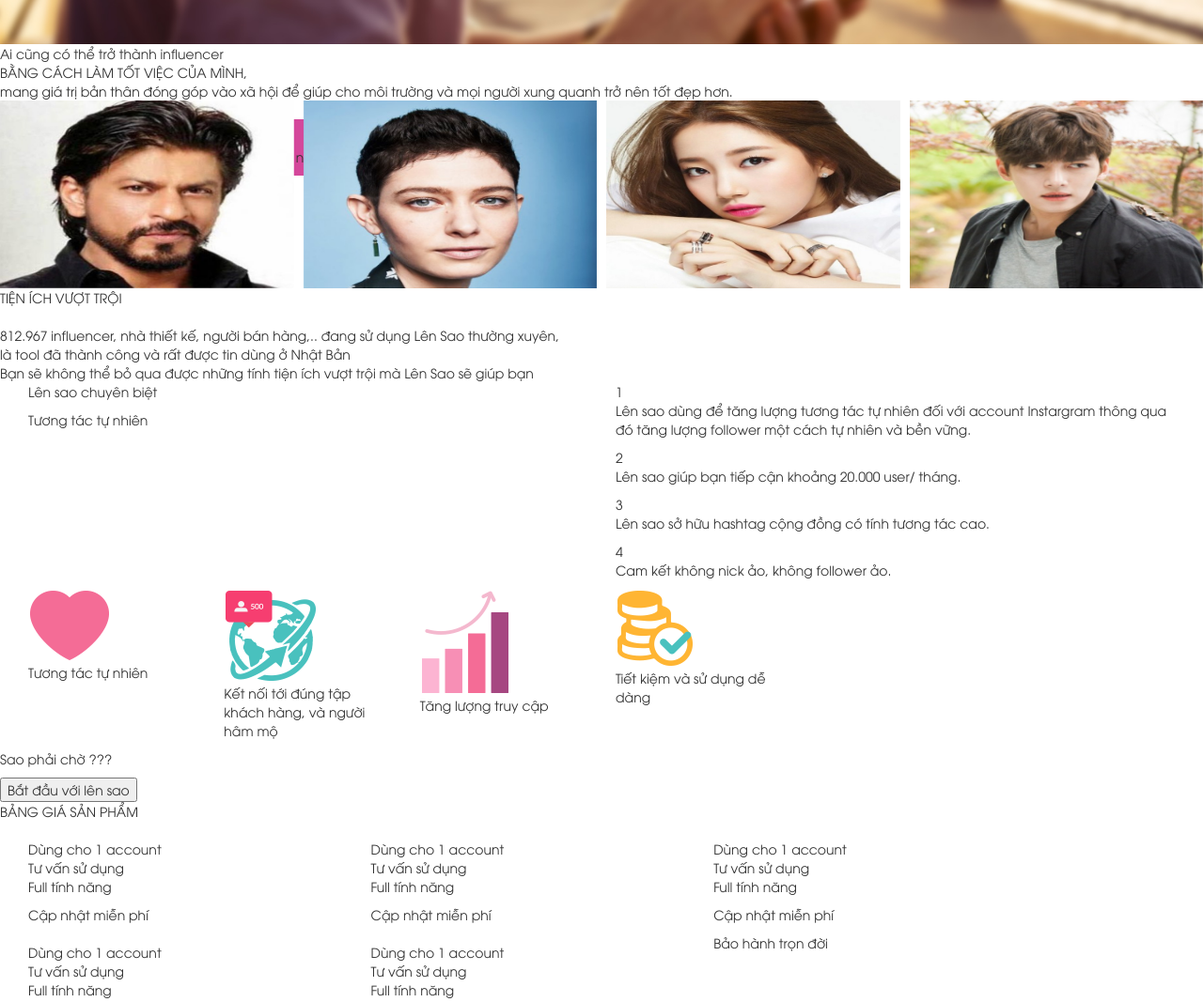
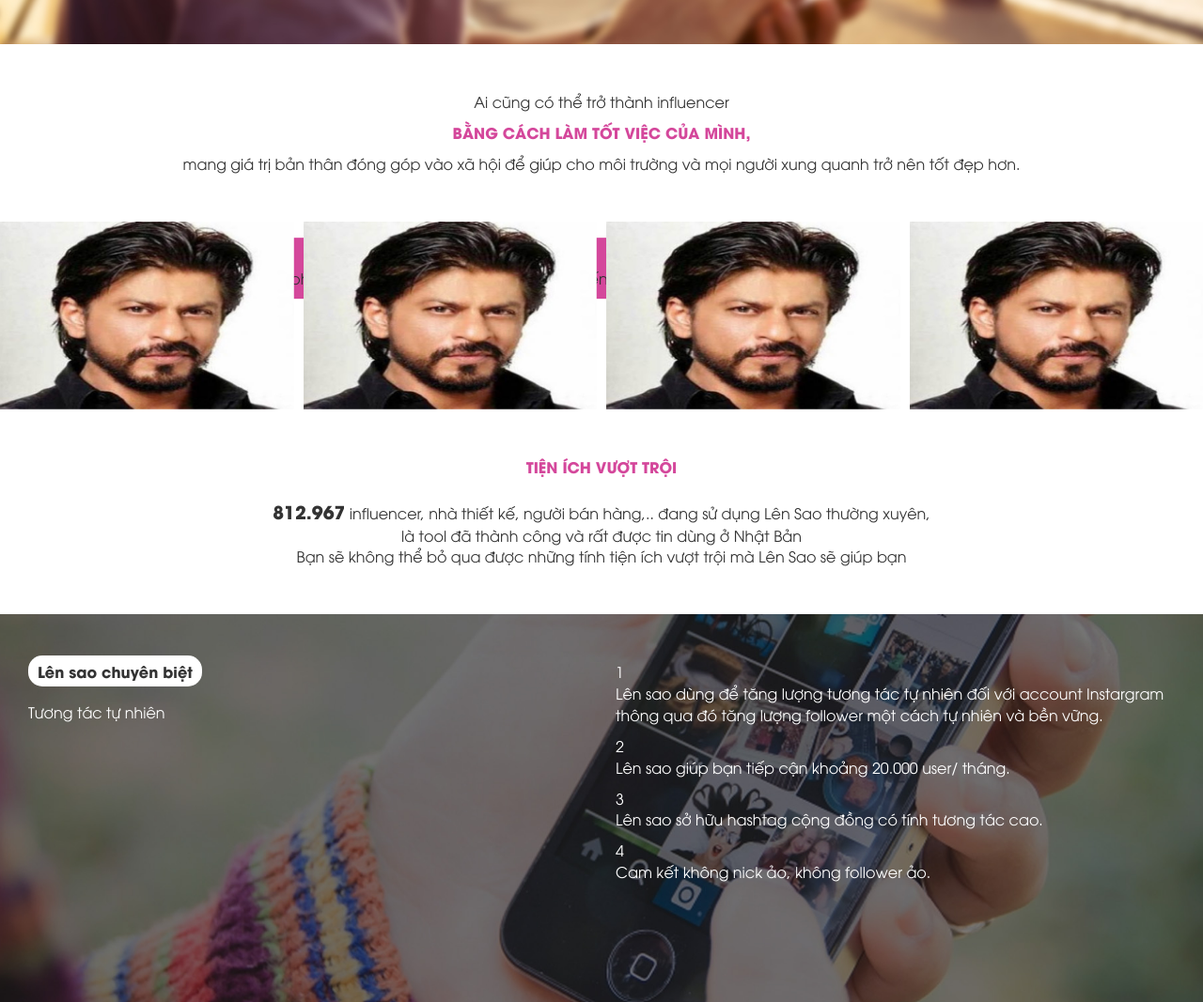
Before and after one commit to cdr9042/len-sao, a website with bundled scripts: page pages/index.html in a window 1280 px wide. Shown: the part 510-1577 px from the top of the page at 94% size. Built offline with nearby package versions, Linux system fonts and the light colour scheme.

Commit message:
no message

```diff
--- a/css/index.css
+++ b/css/index.css
@@ -5,13 +5,39 @@
   align-items: center !important;
 }
 
-#greet-section {
+.mt-20 {
+  margin-top: 20px;
+}
+
+.mb-20 {
+  margin-bottom: 20px;
+}
+
+.mt-50 {
+  margin-top: 50px;
+}
+
+.mb-50 {
+  margin-bottom: 50px;
+}
+.pt-50 {
+  padding-top: 50px;
+}
+
+.background-card {
   min-height: 60%;
   min-width: 100%;
   background-position: center;
   background-size: cover;
   background-repeat: no-repeat;
+}
+
+#greet-section {
   background-image: url("../assets/img/bg1.jpg");
+}
+
+#feature-section {
+  background-image: url("../assets/img/bg2.jpg");
 }
 
 #greet-section .video-player {
@@ -34,7 +60,7 @@
 }
 
 #actor-slide img {
-  display:block;
+  display: block;
   max-height: 200px;
   z-index: 100;
 }
@@ -44,14 +70,14 @@
 }
 
 #float-carousel {
-  background:#D4479B;
+  background: #D4479B;
   border: 1px;
-
+  box-sizing: border-box;
   transform: translateY(-50%);
-  display:block;
+  display: block;
   position: absolute;
   top: 50px;
-  z-index:-1;
+  z-index: -1;
 }
 
 .uppercase {
@@ -76,6 +102,7 @@ hiện ko có cách nào dùng variable được nếu thay cần thay hết
 
 .font-avo {
   font-family: 'utmavo' !important;
+  font-size: initial;
 }
 
 .font-avo .bold {
@@ -89,5 +116,8 @@ hiện ko có cách nào dùng variable được nếu thay cần thay hết
 .pink-color {
   color: #D4479B;
 }
+.white {
+  color:white;
+}
 
 /* Font downloaded from FontsForWeb.com */
--- a/js/index.js
+++ b/js/index.js
@@ -13,7 +13,7 @@ function init() { //chèn ảnh
 // owl.owlCarousel();
 
 $(document).ready(function(){
-  init();
+  // init();
   $(".owl-carousel").owlCarousel({
     items:4,
     loop:true,
--- a/pages/index.html
+++ b/pages/index.html
@@ -6,7 +6,7 @@
 <head>
   <meta charset="utf-8">
   <meta http-equiv="X-UA-Compatible" content="IE=edge">
-  <meta name="viewport" content="width=device-width, initial-scale=1">
+  <meta name="viewport" content="width=device-width, initial-scale=1, shrink-to-fit=no">
   <link href="../bootstrap/css/bootstrap.min.css" rel="stylesheet">
   <link rel="stylesheet" href="../node_modules/owl.carousel/dist/assets/owl.carousel.min.css" />
   <link rel="stylesheet" type="text/css" href="../css/index.css">
@@ -29,14 +29,14 @@
       <div class="col-md-3 col-md-offset-0 bold font-s30">
         <span>
           <img src="../assets/img/phone-icon.png">
-          <span class="phonenumber" class="pink-color">SĐT</span>
+          <span class="pink-color phonenumber">SĐT</span>
         </span>
       </div>
     </div>
   </div>
 
   <!-- PHẦN 1 VIDEO -->
-  <div id="greet-section" class="bold container-fluid">
+  <div id="greet-section" class="bold container-fluid background-card">
     <div class="col-md-6 mb-r">
       <div class="row" style="margin: 5px; background: rgba(255, 255, 255, 0.452);">
         <div class="col-md-offset-1 font-s30">
@@ -63,37 +63,46 @@
   </div>
 
   <!-- PHẦN 2 SLIDE NGHỆ SĨ -->
-  Ai cũng có thể trở thành influencer
-  <br> BẰNG CÁCH LÀM TỐT VIỆC CỦA MÌNH,
-  <br> mang giá trị bản thân đóng góp vào xã hội để giúp cho môi trường và mọi người xung quanh trở nên tốt đẹp hơn.
+  <div class="text-center mt-50 mb-50">
+    <p>Ai cũng có thể trở thành influencer</p>
+    <p class="pink-color bold">BẰNG CÁCH LÀM TỐT VIỆC CỦA MÌNH,</p>
+    mang giá trị bản thân đóng góp vào xã hội để giúp cho môi trường và mọi người xung quanh trở nên tốt đẹp hơn.</div>
 
   <div id="float-carousel-container">
+
+    <div class="owl-carousel" id="actor-slide">
+      <div>
+        <img src='../assets/img/actor/actor-1.jpg'>
+      </div>
+    </div>
     <div id="float-carousel">
       <p>LÊN SAO sẽ dành cho</p>
       <p>Những nghệ sỹ muốn công bố các tác phẩm nghệ thuật cho nhiều người biết đến</p>
     </div>
-    <div class="owl-carousel" id="actor-slide">
-      <!-- <div>
-        <img src='../assets/img/actor/actor-1.jpg'>
-      </div>' -->
-    </div>
   </div>
 
   <!-- PHẦN 3 TIỆN ÍCH -->
-  TIỆN ÍCH VƯỢT TRỘI
+  <div class="text-center mt-50 mb-50">
+    <div class="pink-color bold">TIỆN ÍCH VƯỢT TRỘI</div>
     <br>
-  <br> 812.967 influencer, nhà thiết kế, người bán hàng,.. đang sử dụng Lên Sao thường xuyên,
+    <span class="font-s30 bold">812.967</span> influencer, nhà thiết kế, người bán hàng,.. đang sử dụng Lên Sao thường xuyên,
     <br> là tool đã thành công và rất được tin dùng ở Nhật Bản
     <br> Bạn sẽ không thể bỏ qua được những tính tiện ích vượt trội mà Lên Sao sẽ giúp bạn
-  <br>
+  </div>
 
 
-  <div class="container-fluid">
+  <div id="feature-section" class="background-card" >
+    <div>
+      <div class="container-fluid pt-50" style="">
         <div class="col-md-5">
-      <p>Lên sao chuyên biệt</p>
-      <p>Tương tác tự nhiên</p>
+          <span class="bold" style="
+  border-radius:15px;
+  background: white;
+  padding:5px 10px;
+  ">Lên sao chuyên biệt</span>
+          <p class="mt-20 white">Tương tác tự nhiên</p>
         </div>
-    <div class="col-md-6 col-md-offset-1">
+        <div class="col-md-6 col-md-offset-1 white">
           <span>1</span>
           <p>Lên sao dùng để tăng lượng tương tác tự nhiên đối với account Instargram thông qua đó tăng lượng follower một cách
             tự nhiên và bền vững.</p>
@@ -103,6 +112,8 @@
           <p>Lên sao sở hữu hashtag cộng đồng có tính tương tác cao.</p>
           <span>4</span>
           <p>Cam kết không nick ảo, không follower ảo.</p>
+        </div>
+      </div>
     </div>
   </div>
   <div class="container-fluid">
```
Also changed, not shown: assets/img/bg2(1).jpg (added), assets/img/bg2.jpg (added). Lines whose indentation alone changed are shown as unchanged.
